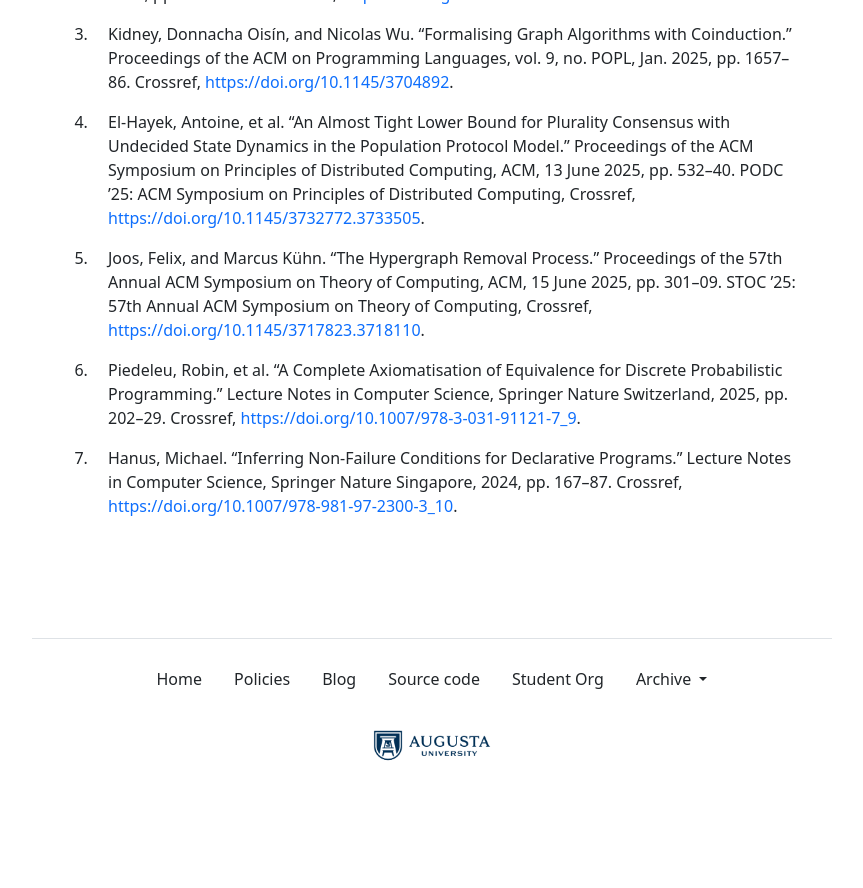
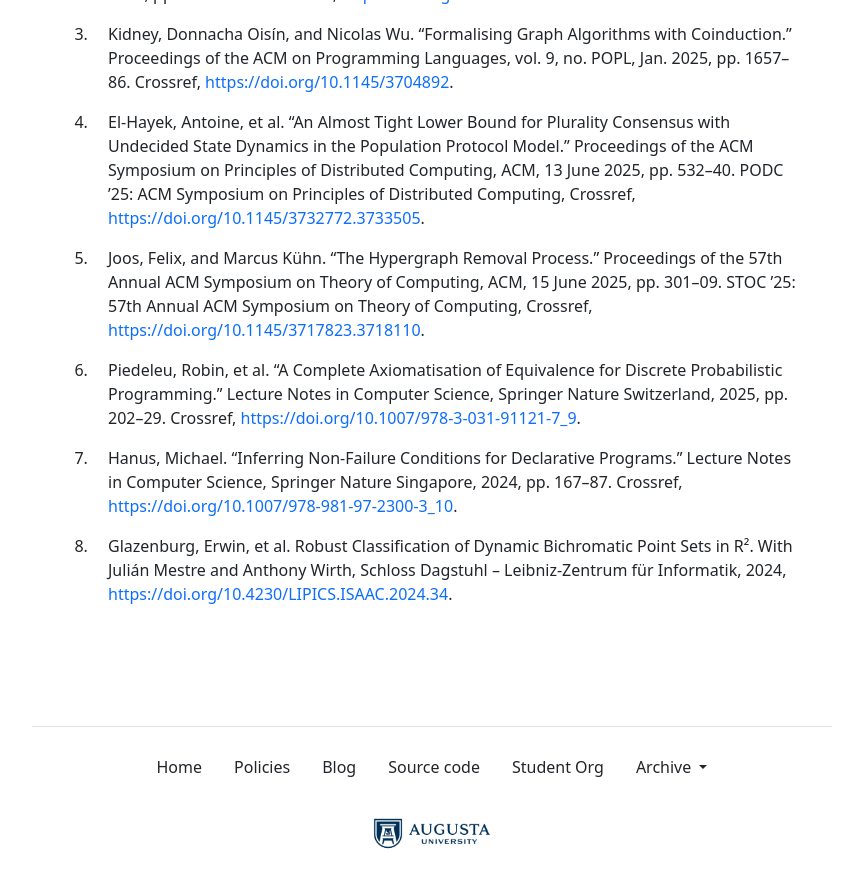
Before and after one commit to the-au-forml-lab/plgroup, a Jekyll site: the page built from docs/index.md, in a window 1280 px wide and 900 px high, scrolled down 1831 px. Shown: the top 888 px of the window, without its empty margins (208-1071 px from the left). Built offline with Jekyll 4.4.1, drawn with Linux system fonts in a browser that asks for light colours; before the commit the page ends 2643 px from its top, so only the background shows below that; some of the changed text lies outside the part shown.

Commit message:
[create-pull-request] automated change

```diff
--- a/data/history.txt
+++ b/data/history.txt
@@ -54,3 +54,4 @@
 10.1145/3717823.3718110
 10.1007/978-3-031-91121-7_9
 10.1007/978-981-97-2300-3_10
+10.4230/LIPICS.ISAAC.2024.34
--- a/docs/index.md
+++ b/docs/index.md
@@ -39,7 +39,7 @@ organization.
 | 7.  | October 3    | A Complete Axiomatisation of Equivalence for Discrete Probabilistic Programming.    | UH227 (Fishbowl) |
 | 8.  | October 10   | _Fall pause_           |                  |
 | 9.  | October 17   | Inferring Non-failure Conditions for Declarative Programs.    | UH227 (Fishbowl) |
-| 10. | October 24   | Paper 08 discussion    | UH314 |
+| 10. | October 24   | Robust Classification of Dynamic Bichromatic Point Sets in R².    | UH314 |
 | 11. | October 31   | 🎃 Paper 09 discussion | UH227 (Fishbowl) |
 | 12. | November 7   | Paper 10 discussion    | UH227 (Fishbowl) |
 | 13. | November 22  | Awards Gala            | UH227 (Fishbowl) |
--- a/docs/papers.md
+++ b/docs/papers.md
@@ -5,3 +5,4 @@
 1. Joos, Felix, and Marcus Kühn. “The Hypergraph Removal Process.” Proceedings of the 57th Annual ACM Symposium on Theory of Computing, ACM, 15 June 2025, pp. 301–09. STOC ’25: 57th Annual ACM Symposium on Theory of Computing, Crossref, <https://doi.org/10.1145/3717823.3718110>.
 1. Piedeleu, Robin, et al. “A Complete Axiomatisation of Equivalence for Discrete Probabilistic Programming.” Lecture Notes in Computer Science, Springer Nature Switzerland, 2025, pp. 202–29. Crossref, <https://doi.org/10.1007/978-3-031-91121-7_9>.
 1. Hanus, Michael. “Inferring Non-Failure Conditions for Declarative Programs.” Lecture Notes in Computer Science, Springer Nature Singapore, 2024, pp. 167–87. Crossref, <https://doi.org/10.1007/978-981-97-2300-3_10>.
+1. Glazenburg, Erwin, et al. Robust Classification of Dynamic Bichromatic Point Sets in R². With Julián Mestre and Anthony Wirth, Schloss Dagstuhl – Leibniz-Zentrum für Informatik, 2024, <https://doi.org/10.4230/LIPICS.ISAAC.2024.34>.
```
